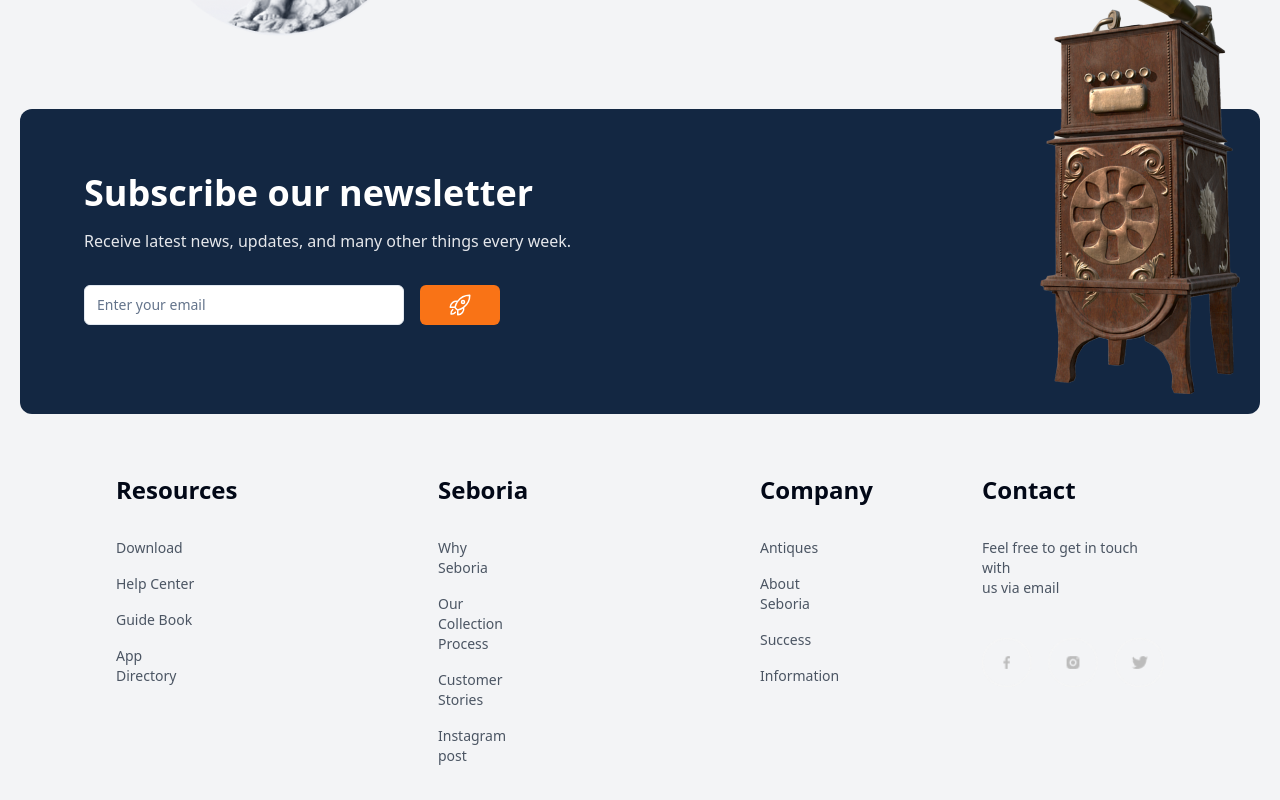
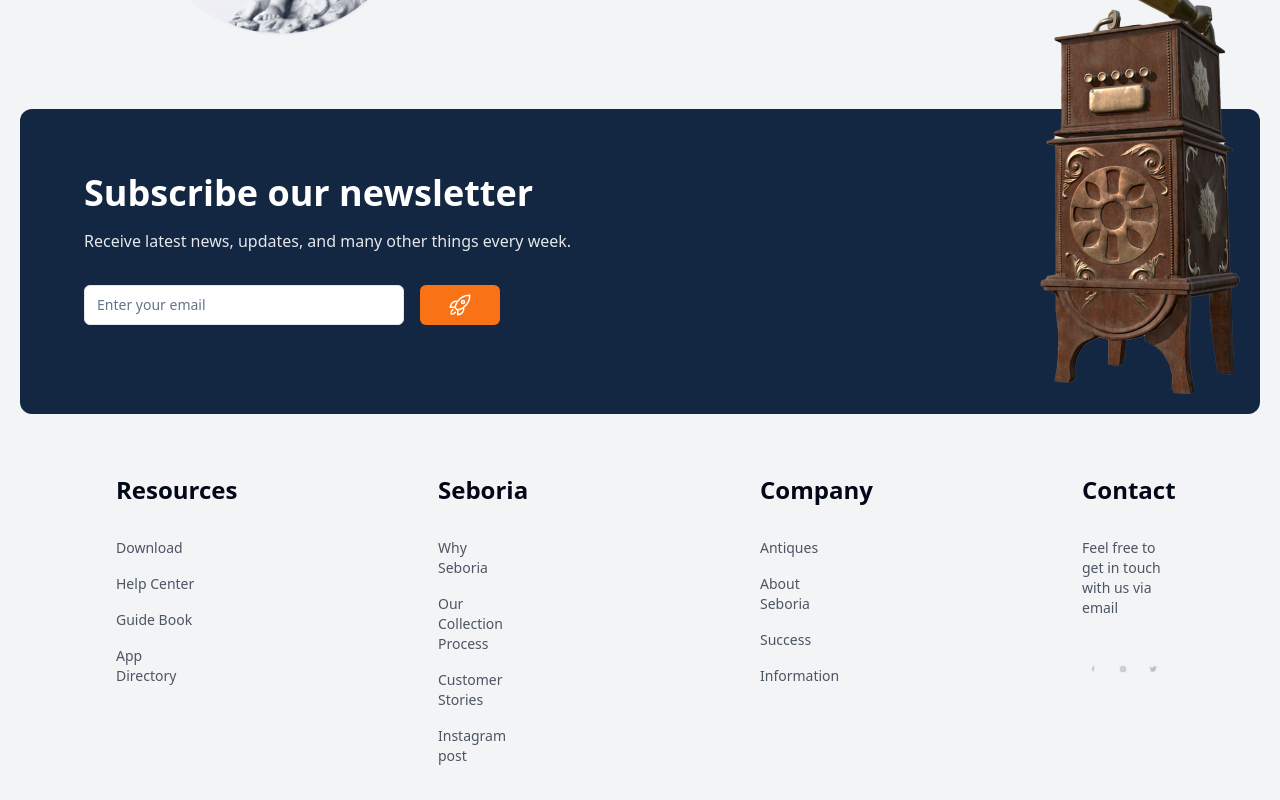
Before and after one commit to kanchana404/siboria, a Next.js app: page / in a window 1280 px wide. Shown: the part 2762-3562 px from the top of the page. Built offline with nearby package versions, Linux system fonts and the light colour scheme.

Commit message:
Update Footer component layout and add "footer-gaplast" class

```diff
--- a/app/globals.css
+++ b/app/globals.css
@@ -117,5 +117,6 @@
 
   .footer-gaplast{
     margin-right: 100px;
+      margin-left: 100px;
 
   }
--- a/components/Footer.tsx
+++ b/components/Footer.tsx
@@ -45,7 +45,7 @@ const Footer = () => {
           <h2 className="text-2xl font-semibold">Contact</h2>
           <div className="mt-8">
             <p className="text-gray-600 text-sm">
-              Feel free to get in touch with <br /> us via email
+              Feel free to get in touch with us via email
             </p>
             <Image
               className="mt-10"
```
